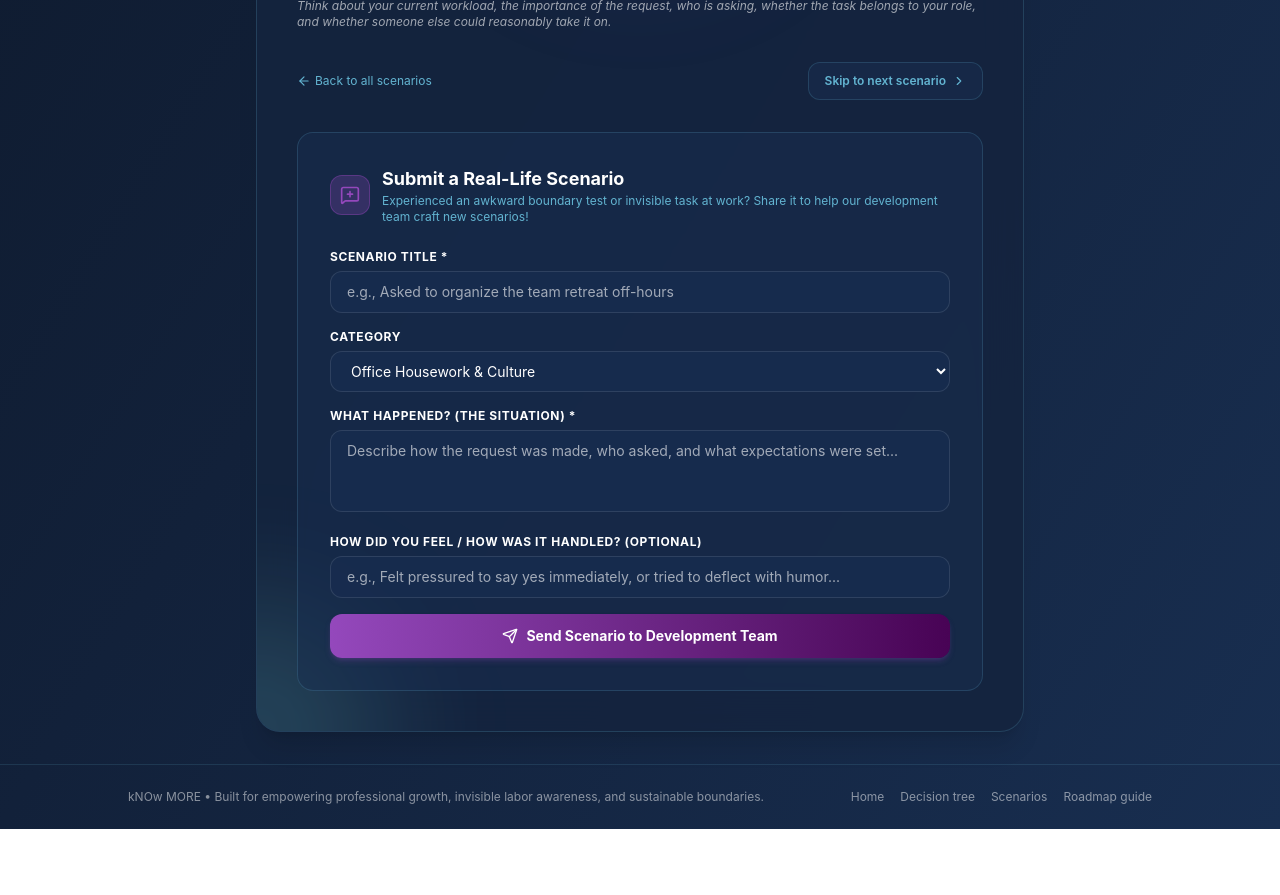
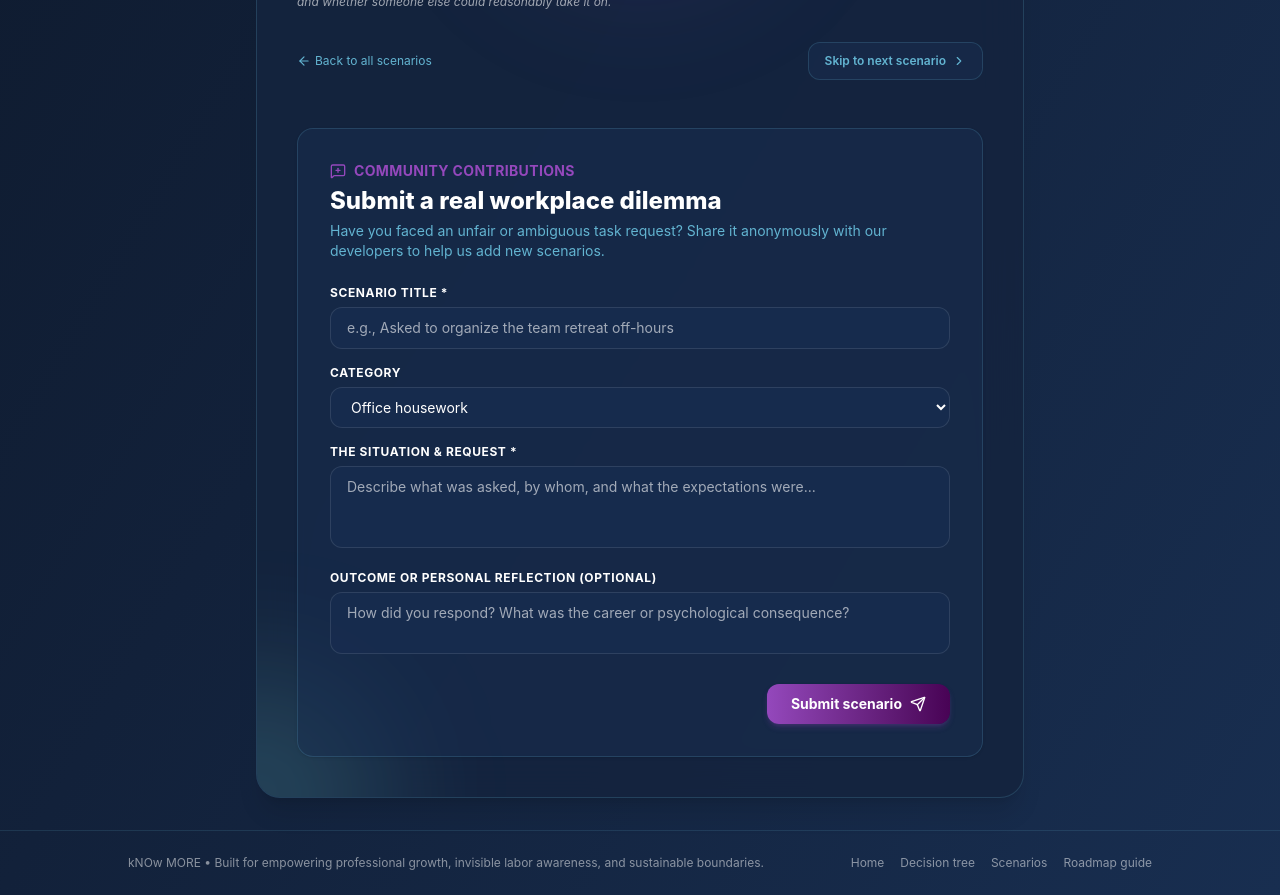
Before and after one commit to AleXutzZu/kNOw-more, a React (Vite) app: page /scenarios in a window 1280 px wide. Shown: the part 1240-2135 px from the top of the page. Before the commit the page ends 2069 px from the top, so only its background shows below. Built offline with nearby package versions, Linux system fonts and the light colour scheme.

Commit message:
Refactor scenario categories, streamline text for clarity, and update form UI/UX elements for improved user experience and consistency.

```diff
--- a/src/components/scenarios/ScenarioRolePlayModule.tsx
+++ b/src/components/scenarios/ScenarioRolePlayModule.tsx
@@ -94,7 +94,7 @@ export const ScenarioRolePlayModule: React.FC = () => {
             Workplace scenarios
           </h1>
           <p className="text-xs sm:text-sm text-text-muted">
-            Realistic workplace situations to practice strategic boundary responses and avoid burnout.
+            Realistic workplace situations to practice responses and avoid burnout.
           </p>
         </div>
 
--- a/src/components/scenarios/ScenarioSubmissionForm.tsx
+++ b/src/components/scenarios/ScenarioSubmissionForm.tsx
@@ -9,7 +9,7 @@ export const ScenarioSubmissionForm: React.FC<ScenarioSubmissionFormProps> = ({
   onSubmitted,
 }) => {
   const [title, setTitle] = useState('');
-  const [category, setCategory] = useState('Office Housework & Culture');
+  const [category, setCategory] = useState('Office housework');
   const [situation, setSituation] = useState('');
   const [context, setContext] = useState('');
   const [submitted, setSubmitted] = useState(false);
@@ -38,24 +38,25 @@ export const ScenarioSubmissionForm: React.FC<ScenarioSubmissionFormProps> = ({
 
   const handleReset = () => {
     setTitle('');
-    setCategory('Office Housework & Culture');
+    setCategory('Office housework');
     setSituation('');
     setContext('');
     setSubmitted(false);
   };
 
   return (
-    <div className="bg-surface-base border border-surface-border rounded-2xl p-6 sm:p-8 space-y-6 mt-8 transition-colors">
-      <div className="flex items-center space-x-3">
-        <div className="w-10 h-10 rounded-xl bg-tag-bg text-primary flex items-center justify-center shrink-0 border border-tag-border">
-          <MessageSquarePlus className="w-5 h-5" />
-        </div>
-        <div>
-          <h3 className="text-lg font-bold text-text-main">
-            Submit a Real-Life Scenario
+    <div className="bg-surface-base border border-surface-border rounded-2xl p-6 sm:p-8 mt-12 space-y-6 shadow-sm">
+      <div className="flex items-start justify-between">
+        <div className="space-y-1">
+          <div className="flex items-center space-x-2 text-primary font-bold text-sm tracking-wide uppercase">
+            <MessageSquarePlus className="w-4 h-4" />
+            <span>Community contributions</span>
+          </div>
+          <h3 className="text-xl sm:text-2xl font-extrabold text-text-main">
+            Submit a real workplace dilemma
           </h3>
-          <p className="text-xs text-text-muted">
-            Experienced an awkward boundary test or invisible task at work? Share it to help our development team craft new scenarios!
+          <p className="text-xs sm:text-sm text-text-muted max-w-xl">
+            Have you faced an unfair or ambiguous task request? Share it anonymously with our developers to help us add new scenarios.
           </p>
         </div>
       </div>
@@ -74,7 +75,7 @@ export const ScenarioSubmissionForm: React.FC<ScenarioSubmissionFormProps> = ({
             onClick={handleReset}
             className="px-4 py-2 rounded-xl bg-surface-base hover:bg-surface-hover text-text-main font-semibold text-xs border border-surface-border transition-colors cursor-pointer"
           >
-            Submit Another Scenario
+            Submit another scenario
           </button>
         </div>
       ) : (
@@ -84,7 +85,7 @@ export const ScenarioSubmissionForm: React.FC<ScenarioSubmissionFormProps> = ({
               htmlFor="scenario-title"
               className="block text-xs font-bold text-text-main uppercase tracking-wider mb-1.5"
             >
-              Scenario Title *
+              Scenario title *
             </label>
             <input
               id="scenario-title"
@@ -110,12 +111,10 @@ export const ScenarioSubmissionForm: React.FC<ScenarioSubmissionFormProps> = ({
               onChange={(e) => setCategory(e.target.value)}
               className="w-full px-4 py-2.5 rounded-xl border border-btn-neutral-border bg-btn-neutral-bg text-text-main text-sm focus:outline-hidden focus:border-primary transition-colors"
             >
-              <option value="Office Housework & Culture">Office Housework &amp; Culture</option>
-              <option value="Meeting Dynamics & Authority">Meeting Dynamics &amp; Authority</option>
-              <option value="Scope Creep & Overtime">Scope Creep &amp; Overtime</option>
-              <option value="Mentorship & Onboarding Load">Mentorship &amp; Onboarding Load</option>
-              <option value="People-Pleasing & Imposter Syndrome">People-Pleasing &amp; Imposter Syndrome</option>
-              <option value="Other">Other Workplace Dilemma</option>
+              <option value="Office housework">Office housework</option>
+              <option value="Workload & deadlines">Workload &amp; deadlines</option>
+              <option value="Growth & opportunities">Growth &amp; opportunities</option>
+              <option value="Other workplace dilemma">Other workplace dilemma</option>
             </select>
           </div>
 
@@ -124,7 +123,7 @@ export const ScenarioSubmissionForm: React.FC<ScenarioSubmissionFormProps> = ({
               htmlFor="scenario-situation"
               className="block text-xs font-bold text-text-main uppercase tracking-wider mb-1.5"
             >
-              What Happened? (The Situation) *
+              The situation &amp; request *
             </label>
             <textarea
               id="scenario-situation"
@@ -132,7 +131,7 @@ export const ScenarioSubmissionForm: React.FC<ScenarioSubmissionFormProps> = ({
               rows={3}
               value={situation}
               onChange={(e) => setSituation(e.target.value)}
-              placeholder="Describe how the request was made, who asked, and what expectations were set..."
+              placeholder="Describe what was asked, by whom, and what the expectations were..."
               className="w-full px-4 py-2.5 rounded-xl border border-btn-neutral-border bg-btn-neutral-bg text-text-main placeholder-text-subtle text-sm focus:outline-hidden focus:border-primary transition-colors resize-none"
             />
           </div>
@@ -142,25 +141,27 @@ export const ScenarioSubmissionForm: React.FC<ScenarioSubmissionFormProps> = ({
               htmlFor="scenario-context"
               className="block text-xs font-bold text-text-main uppercase tracking-wider mb-1.5"
             >
-              How did you feel / How was it handled? (Optional)
+              Outcome or personal reflection (Optional)
             </label>
-            <input
+            <textarea
               id="scenario-context"
-              type="text"
+              rows={2}
               value={context}
               onChange={(e) => setContext(e.target.value)}
-              placeholder="e.g., Felt pressured to say yes immediately, or tried to deflect with humor..."
-              className="w-full px-4 py-2.5 rounded-xl border border-btn-neutral-border bg-btn-neutral-bg text-text-main placeholder-text-subtle text-sm focus:outline-hidden focus:border-primary transition-colors"
+              placeholder="How did you respond? What was the career or psychological consequence?"
+              className="w-full px-4 py-2.5 rounded-xl border border-btn-neutral-border bg-btn-neutral-bg text-text-main placeholder-text-subtle text-sm focus:outline-hidden focus:border-primary transition-colors resize-none"
             />
           </div>
 
-          <button
-            type="submit"
-            className="w-full py-3 px-5 rounded-xl bg-linear-to-r from-primary to-primary-dark hover:from-primary/90 hover:to-primary-dark/90 text-white font-bold text-sm shadow-md shadow-primary/25 transition-all flex items-center justify-center space-x-2 cursor-pointer"
-          >
-            <Send className="w-4 h-4 text-white" />
-            <span>Send Scenario to Development Team</span>
-          </button>
+          <div className="pt-2 flex justify-end">
+            <button
+              type="submit"
+              className="px-6 py-2.5 rounded-xl bg-linear-to-r from-primary to-primary-dark hover:from-primary/90 hover:to-primary-dark/90 text-white font-bold text-xs sm:text-sm shadow-md shadow-primary/25 transition-all flex items-center space-x-2 cursor-pointer"
+            >
+              <span>Submit scenario</span>
+              <Send className="w-4 h-4" />
+            </button>
+          </div>
         </form>
       )}
     </div>
--- a/src/data/scenariosData.ts
+++ b/src/data/scenariosData.ts
@@ -3,7 +3,7 @@ import type { Scenario } from '../types/scenario';
 export const SCENARIOS: Scenario[] = [
   {
     id: 1,
-    category: 'Office Housework & Culture',
+    category: 'Office housework',
     title: 'The Holiday Party & Culture Committee Request',
     context:
       'You are an early-career contributor known for being organized and reliable. Your manager pulls you aside during your 1:1 sync.',
@@ -57,7 +57,7 @@ export const SCENARIOS: Scenario[] = [
 
   {
     id: 2,
-    category: 'Meeting Dynamics & Expertise',
+    category: 'Office housework',
     title: 'Taking Notes in a Technical Strategy Meeting',
     context:
       'You are the senior technical expert in a high-stakes strategy meeting with stakeholders and clients.',
@@ -111,7 +111,7 @@ export const SCENARIOS: Scenario[] = [
 
   {
     id: 3,
-    category: 'Scope Creep & Overtime',
+    category: 'Workload & deadlines',
     title: 'The Uncompensated Project Extension',
     context:
       'Your project lead approaches you late Friday afternoon before a busy sprint deadline.',
@@ -165,7 +165,7 @@ export const SCENARIOS: Scenario[] = [
 
   {
     id: 4,
-    category: 'Mentorship & Invisible Workload',
+    category: 'Office housework',
     title: 'The Default Onboarding Mentor',
     context:
       'Your department hires three new employees at once. In a team standup, leadership announces new assignments.',
@@ -219,7 +219,7 @@ export const SCENARIOS: Scenario[] = [
 
   {
     id: 5,
-    category: 'Engineering & Deadlines',
+    category: 'Workload & deadlines',
     title: 'The Benchmark Deadline',
     context:
       'You are a junior research engineer working on an ML systems project. A colleague asks you to run the team\'s full benchmark suite tonight and prepare plots for tomorrow morning\'s lab meeting.',
@@ -273,7 +273,7 @@ export const SCENARIOS: Scenario[] = [
 
   {
     id: 6,
-    category: 'Career Growth & Research Opportunity',
+    category: 'Growth & opportunities',
     title: 'The Research Opportunity',
     context:
       'Your research supervisor approaches you about reproducing results from an important baseline paper and extending the experiment to your team\'s dataset.',
@@ -327,7 +327,7 @@ export const SCENARIOS: Scenario[] = [
 
   {
     id: 7,
-    category: 'Office Housework & Routine Admin',
+    category: 'Office housework',
     title: 'The Weekly Office Housework',
     context:
       'You are a junior software researcher on a team of six people. A senior teammate asks you to organize the team\'s weekly research meeting again.',
--- a/src/pages/roadmap/index.tsx
+++ b/src/pages/roadmap/index.tsx
@@ -8,7 +8,6 @@ import {
   Maximize2,
   Minimize2,
   RotateCcw,
-  Sparkles,
   ZoomIn,
   ZoomOut,
 } from 'lucide-react';
@@ -45,15 +44,11 @@ export const RoadmapPage: React.FC = () => {
       {/* Header bar */}
       <div className="flex flex-col sm:flex-row items-start sm:items-center justify-between gap-4 pb-2 border-b border-surface-border">
         <div className="space-y-1">
-          <div className="inline-flex items-center space-x-1.5 px-3 py-0.5 rounded-full bg-tag-bg text-primary text-xs font-bold border border-tag-border">
-            <Sparkles className="w-3.5 h-3.5" />
-            <span>Cost-effective solution</span>
-          </div>
           <h1 className="text-2xl sm:text-3xl font-extrabold text-text-main tracking-tight">
             Decision roadmap guide
           </h1>
           <p className="text-xs sm:text-sm text-text-muted">
-            High-resolution visual blueprint for fast, offline boundary decisions without expensive coaching.
+            High-resolution visual blueprint for fast, offline decisions.
           </p>
         </div>
 
@@ -108,7 +103,7 @@ export const RoadmapPage: React.FC = () => {
         </div>
         <div className="flex items-center space-x-3 text-primary font-semibold shrink-0">
           <Link to="/decision-tree" className="hover:underline flex items-center space-x-1">
-            <span>Try interactive version</span>
+            <span>Try the interactive decision tree</span>
             <ExternalLink className="w-3.5 h-3.5" />
           </Link>
         </div>
```
